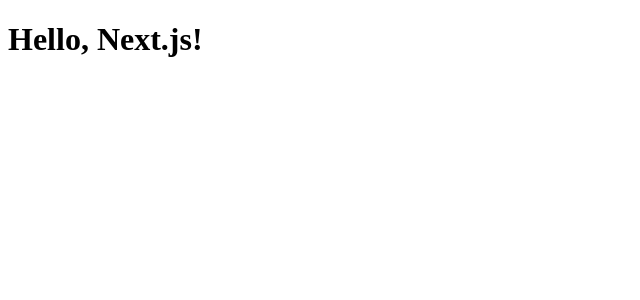
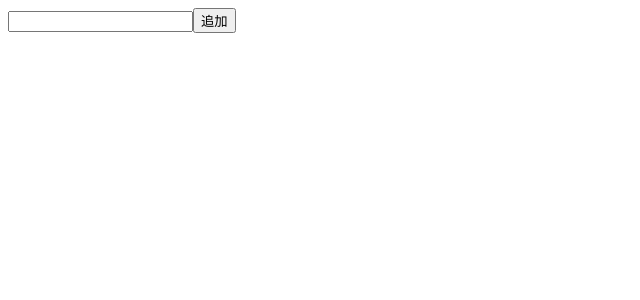
Before and after one commit to kamabokochan/orenosaikyoTodoAppKetteisen, a Next.js app: page / in a window 1280 px wide. Shown: the top 300 px of the page, without its empty margins (0-640 px from the left). Built offline with nearby package versions, Linux system fonts and the light colour scheme.

Commit message:
簡単に画面生成

```diff
--- a/src/app/page.tsx
+++ b/src/app/page.tsx
@@ -1,3 +1,40 @@
+"use client";
+
+import { useState } from "react";
+
+type List = {
+  label: string;
+};
+
 export default function Page() {
-  return <h1>Hello, Next.js!</h1>;
+  const [text, setText] = useState("");
+  const [list, setList] = useState<List[]>([]);
+
+  const addTodo = () => {
+    setList([
+      ...list,
+      {
+        label: text,
+      },
+    ]);
+    setText("");
+  };
+
+  return (
+    <>
+      <div>
+        <input
+          type="text"
+          onChange={(e) => setText(e.target.value)}
+          value={text}
+        />
+        <button onClick={() => addTodo()}>追加</button>
+      </div>
+      <ul>
+        {list.map((item, i) => {
+          return <li key={i}>{item.label}</li>;
+        })}
+      </ul>
+    </>
+  );
 }
```
